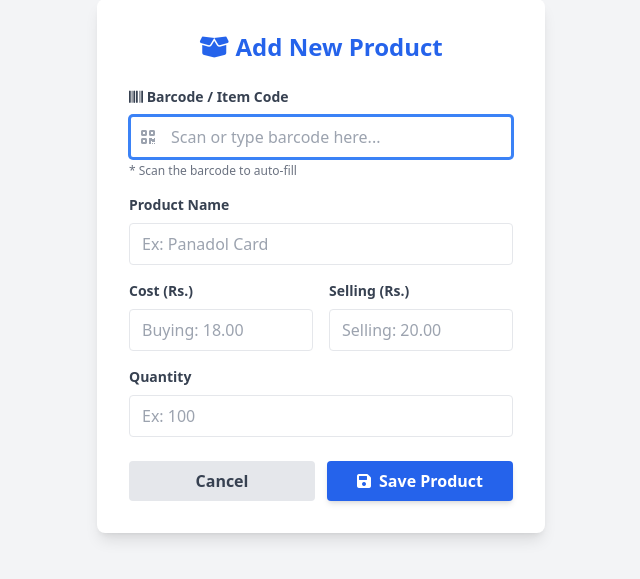
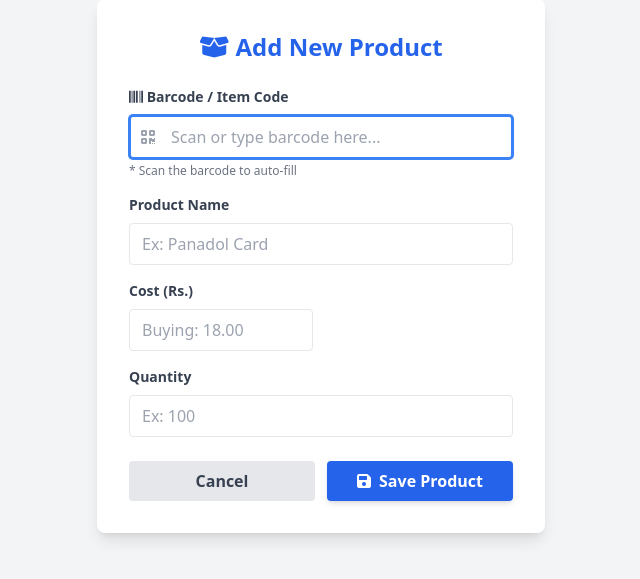
Before and after one commit to HeshithDashan/inventory-saas, a Flask app: page /add-product in a window 1280 px wide. Shown: the part 134-713 px from the top of the page, without its empty margins (319-959 px from the left). Run offline with Flask 3, Linux system fonts and the light colour scheme; the visitor is signed in with stand-in values (Sample User, id 1); data that the repository does not hold is empty; some libraries are stand-ins or nearby versions.

Commit message:
Update add_product.html

```diff
--- a/templates/add_product.html
+++ b/templates/add_product.html
@@ -45,12 +45,7 @@
                         required placeholder="Buying: 18.00">
                 </div>
 
-                <div class="mb-4">
-                    <label class="block text-gray-700 text-sm font-bold mb-2">Selling (Rs.)</label>
-                    <input type="number" step="0.01" name="price"
-                        class="w-full px-3 py-2 border rounded focus:outline-none focus:ring focus:border-blue-300"
-                        required placeholder="Selling: 20.00">
-                </div>
+
             </div>
 
             <div class="mb-6">
```
